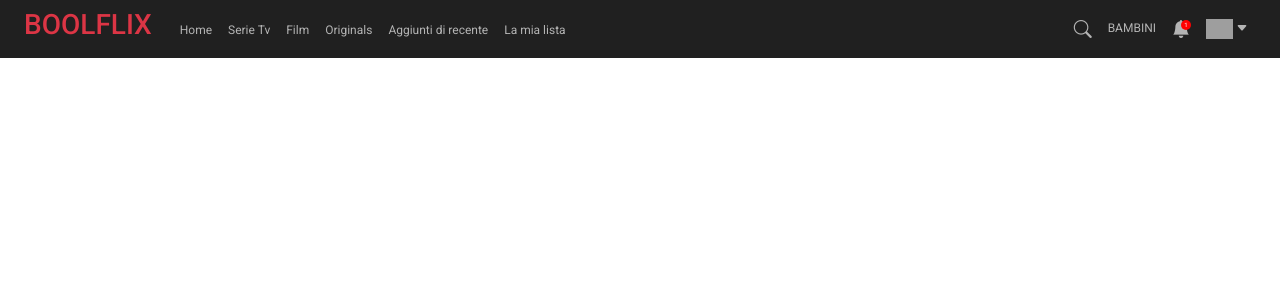
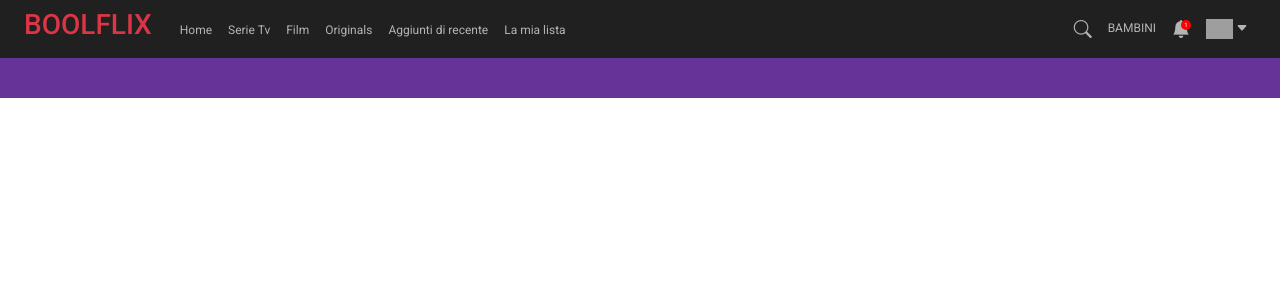
Before and after one commit to CalendaLucia/vite-boolflix, a Vue app: page / in a window 1280 px wide. Shown: the top 300 px of the page. Built offline with nearby package versions, Linux system fonts and the light colour scheme; grey boxes are pictures that could not be loaded.

Commit message:
modifiche

```diff
--- a/src/App.vue
+++ b/src/App.vue
@@ -11,8 +11,6 @@ export default {
   data() {
     return {
       store,
-
-
     }
   },
   components: {
--- a/src/components/AppCard.vue
+++ b/src/components/AppCard.vue
@@ -1,15 +1,42 @@
 <script>
-import { store } from '../store';
+
 export default {
     name:'AppCard',
     data() {
         return {
-            store
+
         }
     },
     props: {
-        film:Object,
-        serie:Object
+    film: {
+      type: Object,
+      required: true
+    }
+  },
+    methods: {
+        flag(lang) {
+            switch (lang) {
+                case 'en':
+                    lang = 'uk';
+                    break;
+
+                case 'pt':
+                    lang = 'po';
+                    break;
+
+                case 'es':
+                    lang = 'sp';
+                    break;
+            }
+            const flag = `https://www.worldometers.info//img/flags/small/tn_${lang}-flag.gif`;
+            return flag;
+        },
+        generateImageURL(posterPath, size = 'w342') {
+           return `https://image.tmdb.org/t/p/${size}/${posterPath}`;
+        },
+        calculateStars(vote) {
+          return Math.ceil(vote / 2);
+        },
 }
 
 }
@@ -17,9 +44,13 @@ export default {
 
 <template>
 
-        <div class="card">
+        <div class="mycard">
+            <div class="image">
                <img :src="generateImageURL(film.poster_path)">
-           <h3>{{ film.title}}</h3>
+            </div>
+        </div>
+
+      <!-- <h3>{{ film.title}} </h3>
       <h4 v-if="film.original_title != film.title">{{ film.original_title}}</h4>
       <img :src="flag(film.original_language)">
       <h5>{{ film.original_language}}</h5>
@@ -28,9 +59,26 @@ export default {
       </div>
       <div v-for="i in (5 - calculateStars(film.vote_average))" :key="i">
         <i class="bi bi-star"></i>
-           </div>
-      </div>
-
+      </div> -->
   </template>
 
-<style lang="scss"></style>
+
+
+<style lang="scss" scoped>
+@use '../styles/partials/mixins.scss' as *;
+
+.image {
+    width: 100px;
+    height: 100px;
+
+    img {
+        width: 100%;
+        object-fit: cover;
+    }
+}
+
+
+
+
+
+</style>
--- a/src/components/AppHeader.vue
+++ b/src/components/AppHeader.vue
@@ -44,7 +44,7 @@ export default {
                    <i class="bi bi-search" @click="show = !show"></i>
                    <div class="ctn-search-bar" v-show="show">
                      <input v-model="store.searchText" class="form-control me-2" type="search" placeholder="Search" aria-label="Search">
-                     <button class="btn btn-outline-danger"  @click="search">Search</button>
+                     <button class="btn btn-outline-danger" type="submit"  @click="$emit('search')">Search</button>
                    </div>
                  </a>
                </li>
--- a/src/components/AppMain.vue
+++ b/src/components/AppMain.vue
@@ -11,40 +11,30 @@ export default {
     components: {
        AppCard
     },
-    methods: {
-        flag(lang) {
-            switch (lang) {
-                case 'en':
-                    lang = 'uk';
-                    break;
 
-                case 'pt':
-                    lang = 'po';
-                    break;
-
-                case 'es':
-                    lang = 'sp';
-                    break;
-            }
-            const flag = `https://www.worldometers.info//img/flags/small/tn_${lang}-flag.gif`;
-            return flag;
-        },
-        generateImageURL(posterPath, size = 'w342') {
-           return `https://image.tmdb.org/t/p/${size}/${posterPath}`;
-        },
-        calculateStars(vote) {
-          return Math.ceil(vote / 2);
-        },
-}
     }
 
 </script>
 
 <template>
-    <div class="continer-fluid">
-        <AppCard v-for="(film, index) in store.films" :key="index" :item="film"/>
-        <AppCard v-for="(serie, index) in store.series" :key="index" :item="serie"/>
+    <div class="continer-fluid myctn">
+       <AppCard v-for="film in store.films" :film='film' :key="film.id"/>
+        <!-- <AppCard v-for="(serie, index) in store.series" :key="index" :item="serie"/>  -->
+
     </div>
 </template>
 
-<style lang="scss"></style>
+<style lang="scss">
+@use '../styles/partials/mixins.scss' as *;
+
+.myctn {
+   @include flex (space-around, center);
+   width: 100%;
+   padding: 20px 20px;
+   background-color: rebeccapurple;
+   margin: 0 auto;
+   overflow-x: scroll;
+  white-space: nowrap;
+
+}
+</style>
--- a/src/styles/partials/main.scss
+++ b/src/styles/partials/main.scss
@@ -1,6 +1,7 @@
 @import "node_modules/bootstrap/scss/bootstrap";
 @import './mixins.scss';
 @import './media.scss';
+
 @import url('https://fonts.googleapis.com/css2?family=Roboto:wght@400;500&display=swap');
 
 body {
```
Lines whose indentation alone changed are shown as unchanged.
